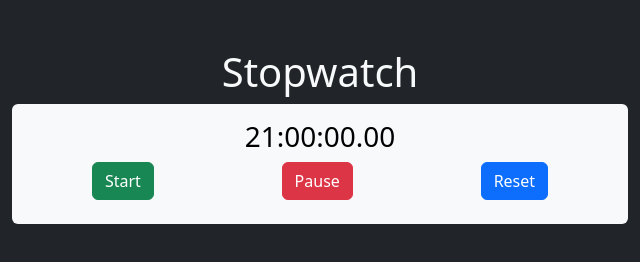
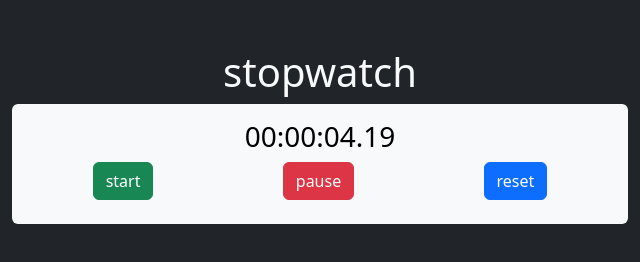
Before and after one commit to usawa0/Stopwatch, a plain HTML site: page index.html in a window 1280 px wide. Shown: the full height of the page, 320-960 px from the left. Drawn offline with nearby package versions, Linux system fonts and the light colour scheme.

Commit message:
Add files via upload

```diff
--- a/app.js
+++ b/app.js
@@ -3,41 +3,54 @@ const startBtn = document.getElementById('start');
 const pauseBtn = document.getElementById('pause');
 const resetBtn = document.getElementById('reset');
 
-const start = 1698872400000
-let counter = start;
-let mode = 'pause';
+let tick = 0;
+let timeout = 10;
+let mode = 'start';
 
-startBtn.onclick = () => mode = 'start';
-pauseBtn.onclick = () => mode = 'pause';
-resetBtn.onclick = () => mode = 'reset';
+startBtn.onclick = bindMode('start');
+pauseBtn.onclick = bindMode('pause');
+resetBtn.onclick = bindMode('reset');
 
-update();
-
-setInterval(update, 10);
-
-function update() {
-	output.textContent = format();
+function bindMode(command) {
+	return () => mode = command;
 }
 
-function chronometer() {
-	if (mode === 'start') counter += 10;
-	if (mode === 'pause') counter;
-	if (mode === 'reset') counter = start;
+let timerId = setTimeout(function update() {
+	output.textContent = format();
+	checkMode();
+	timerId = setTimeout(update, timeout);
+}, timeout);
 
-	return counter;
+function checkMode() {
+	if (mode === 'start') {
+		tick += timeout;
+		return;
+	}
+	if (mode === 'pause') {
+		clearTimeout(timerId);
+		return;
+	}
+	if (mode === 'reset') {
+		tick = 0;
+		return;
+	}
 }
 
 function format() {
-	const date = new Date(chronometer())
-	const hrs = addLeadZero(date.getHours());
-	const min = addLeadZero(date.getMinutes());
-	const sec = addLeadZero(date.getSeconds());
-	const msec = addLeadZero(parseInt(date.getMilliseconds() / 10));
+	const ms = parseInt(tick / 10);
+	const sec = parseInt(ms / 100);
+	const min = parseInt(sec / 60);
+	const hrs = parseInt(min / 60);
 
-	console.log(`${hrs}:${min}:${sec}.${msec}`);
-	return `${hrs}:${min}:${sec}.${msec}`;
+	const H = addLeadZero(hrs % 24);
+	const M = addLeadZero(min % 60);
+	const S = addLeadZero(sec % 60);
+	const Ms = addLeadZero(ms % 60);
+
+	console.log(`hrs: ${H}\n min: ${M}\n sec: ${S}\nms: ${Ms}`);
+	return `${H}:${M}:${S}.${Ms}`;
 }
 
-function addLeadZero(val) {
-	return val < 10 ? '0' + val : val;
+function addLeadZero(num) {
+	return (num < 10) ? '0' + num : num;
 }
--- a/index.html
+++ b/index.html
@@ -1,34 +1,30 @@
 <!DOCTYPE html>
 <html lang="en">
+
 <head>
 	<meta charset="UTF-8" />
 	<meta http-equiv="X-UA-Compatible" content="IE=edge" />
 	<meta name="viewport" content="width=device-width, initial-scale=1.0" />
-    <link
-      rel="shortcut icon"
-      href="https://result.school/logo-result.school.png"
-    />
-    <link
-      href="https://cdn.jsdelivr.net/npm/bootstrap@5.3.0-alpha3/dist/css/bootstrap.min.css"
-      rel="stylesheet"
-      integrity="sha384-KK94CHFLLe+nY2dmCWGMq91rCGa5gtU4mk92HdvYe+M/SXH301p5ILy+dN9+nJOZ"
-      crossorigin="anonymous"
-    />
-    <title>Stopwatch</title>
+	<link rel="shortcut icon" href="https://result.school/logo-result.school.png" />
+	<link href="https://cdn.jsdelivr.net/npm/bootstrap@5.3.0-alpha3/dist/css/bootstrap.min.css" rel="stylesheet"
+		integrity="sha384-KK94CHFLLe+nY2dmCWGMq91rCGa5gtU4mk92HdvYe+M/SXH301p5ILy+dN9+nJOZ" crossorigin="anonymous" />
+	<title>stopwatch</title>
 	<script src="app.js" defer></script>
 </head>
+
 <body class="bg-dark text-light">
 	<div class="container w-50 pt-5">
-      <h1 class="text-center">Stopwatch</h1>
+		<h1 class="text-center">stopwatch</h1>
 
 		<div class="text-bg-light p-3 text-center rounded">
 			<h3 id="output">00:00:00</h3>
 			<div class="d-flex mb-2 justify-content-around">
-					<button class="btn btn-small btn-success" id="start">Start</button>
-          <button class="btn btn-small btn-danger" id="pause">Pause</button>
-          <button class="btn btn-small btn-primary" id="reset">Reset</button>
+				<button class="btn btn-small btn-success" id="start">start</button>
+				<button class="btn btn-small btn-danger" id="pause">pause</button>
+				<button class="btn btn-small btn-primary" id="reset">reset</button>
 			</div>
 		</div>
 	</div>
 </body>
+
 </html>
```
Lines whose indentation alone changed are shown as unchanged.
